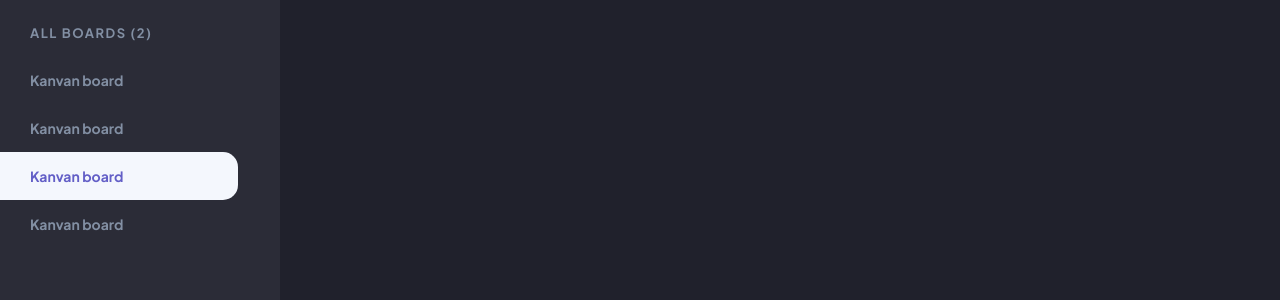
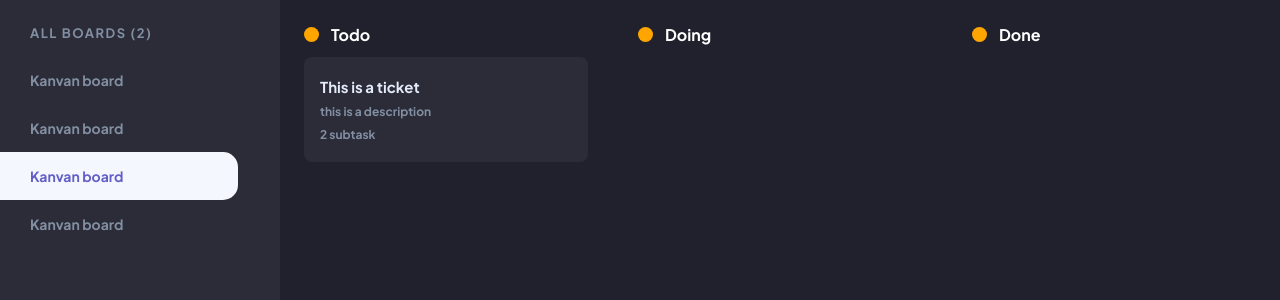
Before and after one commit to Albin-Varillas/kanban-board, a React (Vite) app: page / in a window 1280 px wide. Shown: the top 300 px of the page. Built offline with nearby package versions, Linux system fonts and the light colour scheme.

Commit message:
added board and tickets

```diff
--- a/src/App.jsx
+++ b/src/App.jsx
@@ -1,9 +1,11 @@
+import Board from "./components/Board/Board"
 import SideNav from "./components/SideNav/SideNav"
 
 export default function App() {
     return (
         <div className="App">
             <SideNav />
+            <Board />
         </div>
     )
 }
--- /dev/null
+++ b/src/components/Board/Board.jsx
@@ -0,0 +1,36 @@
+import React from "react"
+import "./Board.scss"
+import Ticket from "../Ticket/Ticket"
+
+export default function Board() {
+    return (
+        <div className="board">
+            <div className="board-column">
+                <div className="board-title">
+                    <div className="board-title-icon"></div>
+                    <h4>Todo</h4>
+                </div>
+                <Ticket
+                    item={{
+                        id: "1",
+                        title: "This is a ticket",
+                        description: "this is a description",
+                        tasks: ["hoppa 3 gånger", "Rasta hunden"],
+                    }}
+                />
+            </div>
+            <div className="board-column">
+                <div className="board-title">
+                    <div className="board-title-icon"></div>
+                    <h4>Doing</h4>
+                </div>
+            </div>
+            <div className="board-column">
+                <div className="board-title">
+                    <div className="board-title-icon"></div>
+                    <h4>Done</h4>
+                </div>
+            </div>
+        </div>
+    )
+}
--- /dev/null
+++ b/src/components/Board/Board.scss
@@ -0,0 +1,26 @@
+.board {
+    padding: 24px;
+    display: grid;
+    gap: 50px;
+    flex: 1;
+    grid-template-columns: repeat(auto-fit, minmax(280px, 1fr));
+
+    &-column {
+        display: flex;
+        flex-direction: column;
+        gap: 12px;
+    }
+
+    &-title {
+        display: flex;
+        gap: 12px;
+        align-items: center;
+
+        &-icon {
+            width: 15px;
+            height: 15px;
+            border-radius: 50%;
+            background-color: orange;
+        }
+    }
+}
--- /dev/null
+++ b/src/components/Ticket/Ticket.jsx
@@ -0,0 +1,24 @@
+import React, { useState } from "react"
+import "./Ticket.scss"
+
+export default function Ticket({ item }) {
+    const [showList, setShowList] = useState(false)
+
+    return (
+        <div
+            className="ticket"
+            onClick={() => setShowList((currentValue) => !currentValue)}
+        >
+            <h3 className="heading-m">{item.title}</h3>
+            <p className="body-m">{item.description}</p>
+            <p className="body-m">{item.tasks.length} subtask</p>
+            {showList && (
+                <ul>
+                    {item.tasks.map((task) => (
+                        <li key={task}>{task}</li>
+                    ))}
+                </ul>
+            )}
+        </div>
+    )
+}
--- /dev/null
+++ b/src/components/Ticket/Ticket.scss
@@ -0,0 +1,23 @@
+.ticket {
+    padding: 20px 16px;
+    border-radius: 8px;
+    font-weight: 700;
+    background-color: var(--bg-gray);
+    display: flex;
+    flex-direction: column;
+    gap: 8px;
+    color: var(--text-gray);
+    cursor: pointer;
+
+    h3 {
+        color: var(--text-lines);
+    }
+
+    ul {
+        padding: 0px 30px;
+
+        li {
+            font-size: 12px;
+        }
+    }
+}
--- a/src/index.scss
+++ b/src/index.scss
@@ -27,3 +27,37 @@
 .App {
     display: flex;
 }
+
+.heading-xl {
+    font-size: 24px;
+    line-height: 30px;
+    font-weight: 700;
+}
+.heading-l {
+    font-size: 18px;
+    line-height: 23px;
+    font-weight: 700;
+}
+.heading-m {
+    font-size: 15px;
+    line-height: 19px;
+    font-weight: 700;
+}
+.heading-s {
+    font-size: 12px;
+    line-height: 15px;
+    font-weight: 700;
+    letter-spacing: 2.4px;
+}
+
+.body-l {
+    font-size: 13px;
+    line-height: 23px;
+    font-weight: 500;
+}
+
+.body-m {
+    font-size: 12px;
+    line-height: 15px;
+    font-weight: 700;
+}
```
